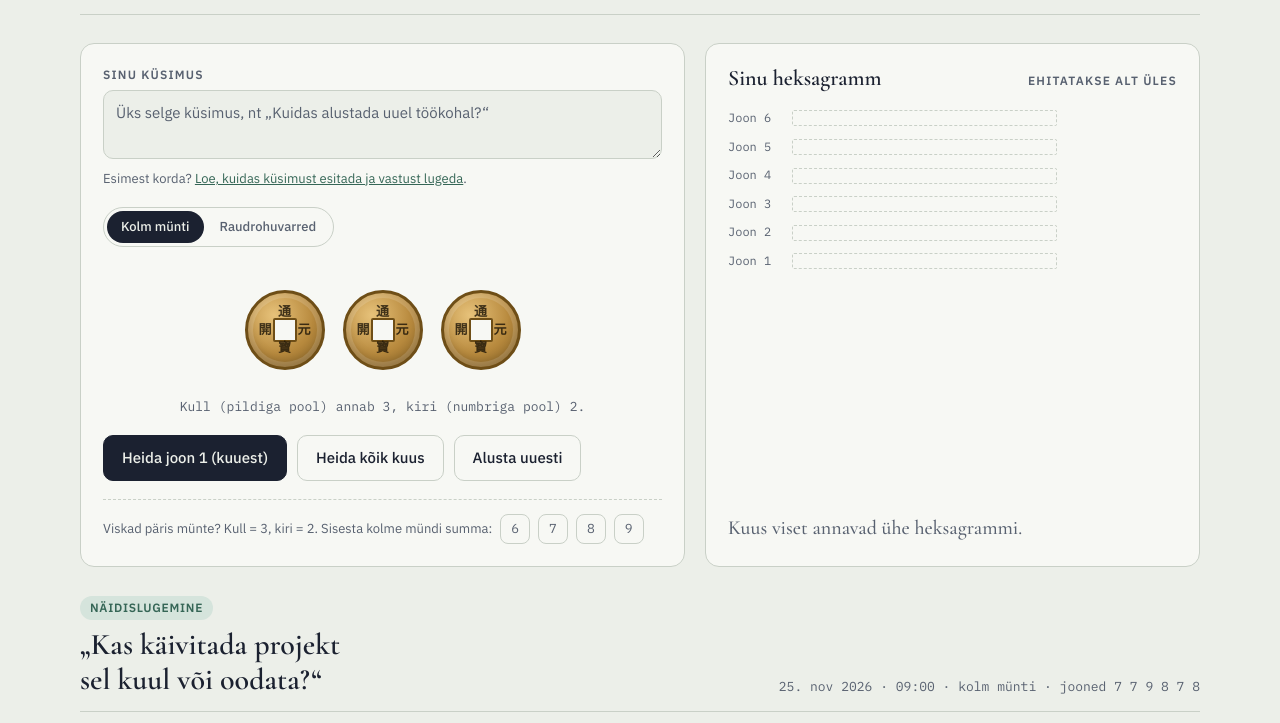
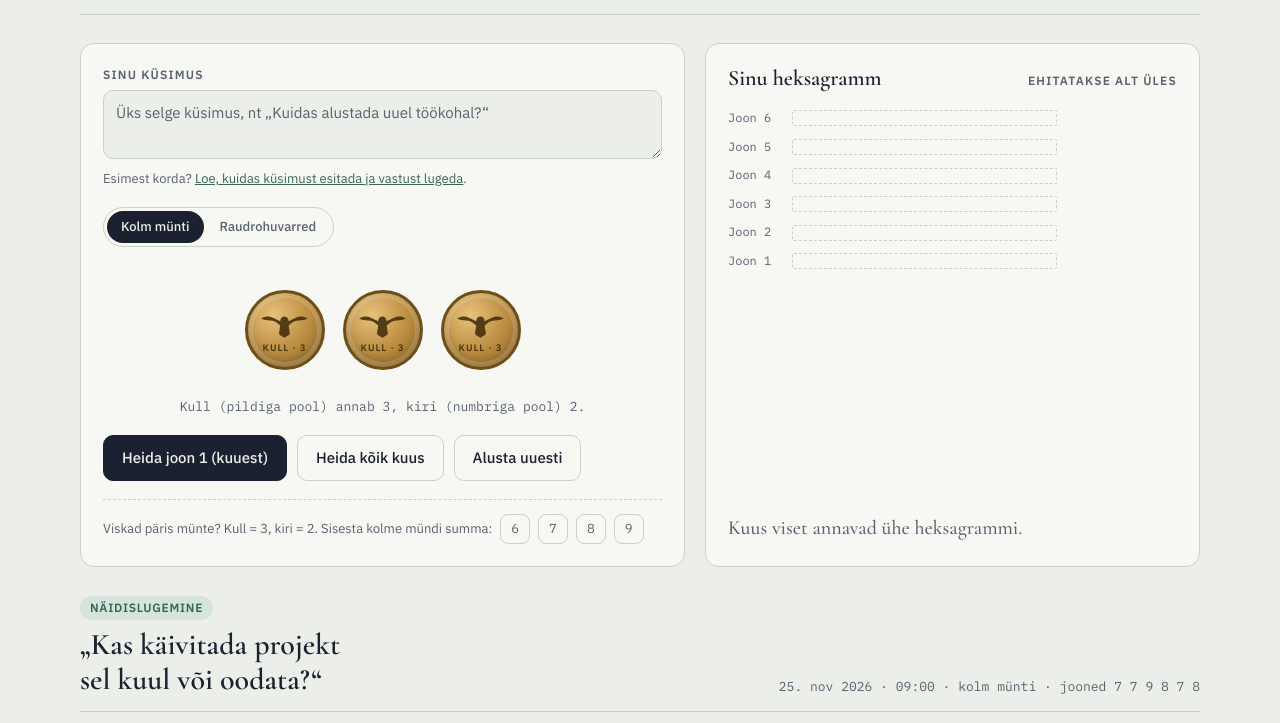
Before and after one commit to TarmoKouhkna/raudrohi-ja-munt, a plain HTML site: page index.html in a window 1280 px wide. Shown: the part 77-800 px from the top of the page. Drawn offline with nearby package versions, Linux system fonts and the light colour scheme.

Commit message:
Virtuaalmündid: kull ja kiri
Hiina aukudega mündi asemel on kullipoolel (kuldne) lendav kull ja
kiri „kull · 3“, kirjapoolel (hõbedane) suur number 2 ja kiri „kiri“.
Mündid on ekraanilugeja eest peidetud – tulemuse rida ütleb sama sõnadega.

Co-Authored-By: Claude Opus 5.5 <noreply@anthropic.com>
Claude-Session: https://claude.ai/code/session_01JxijvJ5bv1T6aRFMVVFvzh

```diff
--- a/index.html
+++ b/index.html
@@ -34,7 +34,7 @@ img{max-width:100%}
   --paper:#ECEFE9; --surface:#F7F8F4; --sunk:#E2E6DF;
   --ink:#1B2130; --muted:#586170; --rule:#C9D0C7;
   --bronze:#8A611E; --bronze-soft:#E9DcC0; --jade:#356656; --jade-soft:#D5E4DC;
-  --coin-yang:#B88A3E; --coin-yin:#5F6B5A; --coin-edge:#6E4E17;
+  --coin-yang:#B88A3E; --coin-yin:#AEB5BC; --coin-edge:#6E4E17;
   --f-display:"Cormorant Garamond", "Iowan Old Style", Georgia, serif;
   --f-body:"IBM Plex Sans", system-ui, -apple-system, "Segoe UI", sans-serif;
   --f-han:"Noto Serif TC", "Songti TC", "PMingLiU", serif;
@@ -44,14 +44,14 @@ img{max-width:100%}
   --paper:#10141B; --surface:#171C25; --sunk:#0C1016;
   --ink:#E3E6DE; --muted:#9AA2AD; --rule:#2B323D;
   --bronze:#D3A75C; --bronze-soft:#3A3020; --jade:#86BBA7; --jade-soft:#1D3029;
-  --coin-yang:#C99A4C; --coin-yin:#6F7C69; --coin-edge:#3E2C0C;
+  --coin-yang:#C99A4C; --coin-yin:#A2AAB1; --coin-edge:#3E2C0C;
   color-scheme:dark;
 }}
 :root[data-theme="dark"]{
   --paper:#10141B; --surface:#171C25; --sunk:#0C1016;
   --ink:#E3E6DE; --muted:#9AA2AD; --rule:#2B323D;
   --bronze:#D3A75C; --bronze-soft:#3A3020; --jade:#86BBA7; --jade-soft:#1D3029;
-  --coin-yang:#C99A4C; --coin-yin:#6F7C69; --coin-edge:#3E2C0C;
+  --coin-yang:#C99A4C; --coin-yin:#A2AAB1; --coin-edge:#3E2C0C;
   color-scheme:dark;
 }
 *{box-sizing:border-box}
@@ -88,15 +88,14 @@ textarea::placeholder{color:var(--muted)}
 .seg button[aria-pressed="true"]{background:var(--ink);color:var(--paper)}
 .coins{display:flex;gap:18px;justify-content:center;padding-block:18px 6px;perspective:600px;min-height:118px;align-items:center}
 .coin{width:80px;height:80px;position:relative;transform-style:preserve-3d;transition:transform .7s cubic-bezier(.2,.7,.2,1)}
-.coin .face{position:absolute;inset:0;border-radius:50%;backface-visibility:hidden;display:grid;place-items:center;border:3px solid var(--coin-edge);box-shadow:inset 0 0 0 5px rgba(255,255,255,.14), inset 0 -6px 10px rgba(0,0,0,.18)}
-.coin .face::before{content:"";width:20px;height:20px;background:var(--surface);border:2px solid var(--coin-edge);border-radius:2px}
-.coin .face span{position:absolute;font-family:var(--f-han);font-size:13px;font-weight:700;color:rgba(20,14,4,.78)}
-.coin .face span:nth-child(1){top:9px}.coin .face span:nth-child(2){bottom:9px}
-.coin .face span:nth-child(3){left:11px}.coin .face span:nth-child(4){right:11px}
+.coin .face{position:absolute;inset:0;border-radius:50%;backface-visibility:hidden;display:flex;flex-direction:column;align-items:center;justify-content:center;gap:2px;border:3px solid var(--coin-edge);box-shadow:inset 0 0 0 5px rgba(255,255,255,.16), inset 0 -6px 10px rgba(0,0,0,.18)}
 .coin .yang{background:radial-gradient(circle at 35% 30%, #E7C27A 0, var(--coin-yang) 55%, #8A6424 100%)}
-.coin .yin{background:radial-gradient(circle at 35% 30%, #9DAA92 0, var(--coin-yin) 60%, #3E4838 100%);transform:rotateY(180deg)}
-.coin .yin span{color:rgba(230,236,224,.85)}
-.coin .val{position:absolute;bottom:-26px;left:0;right:0;text-align:center;font-family:var(--f-mono);font-size:12px;color:var(--muted);transform:translateZ(1px)}
+.coin .yin{background:radial-gradient(circle at 35% 30%, #F2F4F5 0, var(--coin-yin) 58%, #66707A 100%);border-color:#59626B;transform:rotateY(180deg)}
+.coin .bird{width:66%;height:auto;fill:rgba(62,40,8,.85);margin-top:10%;margin-bottom:4%}
+.coin .num{font-family:var(--f-display);font-weight:700;font-size:40px;line-height:.85;color:rgba(26,32,42,.85);margin-top:6%}
+.coin .cap{font-family:var(--f-body);font-size:9.5px;font-weight:600;letter-spacing:.1em;text-transform:uppercase;line-height:1}
+.coin .yang .cap{color:rgba(62,40,8,.88)}
+.coin .yin .cap{color:rgba(26,32,42,.82)}
 .yarrow-note{display:none;text-align:center;color:var(--muted);font-size:13px;max-width:36ch;margin:0 auto}
 .method-yarrow .coins .coin{display:none}
 .method-yarrow .yarrow-note{display:block}
@@ -289,6 +288,8 @@ footer{margin-top:40px;color:var(--muted);font-size:12px;border-top:1px solid va
 }
 @media (max-width: 480px){
   .coin{width:66px;height:66px}
+  .coin .num{font-size:33px}
+  .coin .cap{font-size:8.5px}
   .coins{gap:12px}
   .brow{grid-template-columns:42px minmax(0,1fr) 84px;gap:8px}
   .chg-row{grid-template-columns:minmax(0,1fr);gap:4px}
@@ -335,9 +336,9 @@ footer{margin-top:40px;color:var(--muted);font-size:12px;border-top:1px solid va
           </div>
           <div>
             <div class="coins" id="coins" aria-live="polite">
-              <div class="coin" data-i="0"><div class="face yang"><span>通</span><span>寶</span><span>開</span><span>元</span></div><div class="face yin"><span>陰</span><span>陰</span><span>陰</span><span>陰</span></div></div>
-              <div class="coin" data-i="1"><div class="face yang"><span>通</span><span>寶</span><span>開</span><span>元</span></div><div class="face yin"><span>陰</span><span>陰</span><span>陰</span><span>陰</span></div></div>
-              <div class="coin" data-i="2"><div class="face yang"><span>通</span><span>寶</span><span>開</span><span>元</span></div><div class="face yin"><span>陰</span><span>陰</span><span>陰</span><span>陰</span></div></div>
+              <div class="coin" data-i="0" aria-hidden="true"><div class="face yang"><svg class="bird" viewBox="0.5 8.5 23 11" aria-hidden="true"><path d="M12 9.2c.9 0 1.6.6 1.8 1.4l.2.8 3.4-1.6c1.7-.8 3.7-.7 5.4.2l.2.1c-.9.5-1.9.8-2.9.9l-1.4.1c-1.5.1-2.9.7-4 1.7l-.7.6.5 3.3c.1.6-.2 1.2-.7 1.5l-1.8 1-1.8-1c-.5-.3-.8-.9-.7-1.5l.5-3.3-.7-.6c-1.1-1-2.5-1.6-4-1.7l-1.4-.1c-1-.1-2-.4-2.9-.9l.2-.1c1.7-.9 3.7-1 5.4-.2l3.4 1.6.2-.8c.2-.8.9-1.4 1.8-1.4z"/></svg><span class="cap">kull · 3</span></div><div class="face yin"><span class="num">2</span><span class="cap">kiri</span></div></div>
+              <div class="coin" data-i="1" aria-hidden="true"><div class="face yang"><svg class="bird" viewBox="0.5 8.5 23 11" aria-hidden="true"><path d="M12 9.2c.9 0 1.6.6 1.8 1.4l.2.8 3.4-1.6c1.7-.8 3.7-.7 5.4.2l.2.1c-.9.5-1.9.8-2.9.9l-1.4.1c-1.5.1-2.9.7-4 1.7l-.7.6.5 3.3c.1.6-.2 1.2-.7 1.5l-1.8 1-1.8-1c-.5-.3-.8-.9-.7-1.5l.5-3.3-.7-.6c-1.1-1-2.5-1.6-4-1.7l-1.4-.1c-1-.1-2-.4-2.9-.9l.2-.1c1.7-.9 3.7-1 5.4-.2l3.4 1.6.2-.8c.2-.8.9-1.4 1.8-1.4z"/></svg><span class="cap">kull · 3</span></div><div class="face yin"><span class="num">2</span><span class="cap">kiri</span></div></div>
+              <div class="coin" data-i="2" aria-hidden="true"><div class="face yang"><svg class="bird" viewBox="0.5 8.5 23 11" aria-hidden="true"><path d="M12 9.2c.9 0 1.6.6 1.8 1.4l.2.8 3.4-1.6c1.7-.8 3.7-.7 5.4.2l.2.1c-.9.5-1.9.8-2.9.9l-1.4.1c-1.5.1-2.9.7-4 1.7l-.7.6.5 3.3c.1.6-.2 1.2-.7 1.5l-1.8 1-1.8-1c-.5-.3-.8-.9-.7-1.5l.5-3.3-.7-.6c-1.1-1-2.5-1.6-4-1.7l-1.4-.1c-1-.1-2-.4-2.9-.9l.2-.1c1.7-.9 3.7-1 5.4-.2l3.4 1.6.2-.8c.2-.8.9-1.4 1.8-1.4z"/></svg><span class="cap">kull · 3</span></div><div class="face yin"><span class="num">2</span><span class="cap">kiri</span></div></div>
               <p class="yarrow-note">Jäljendab 49 raudrohuvarre meetodi tõenäosusi iga joone kohta:<br>6 → 1/16 · 7 → 5/16 · 8 → 7/16 · 9 → 3/16</p>
             </div>
             <div class="tally" id="tally">Kull (pildiga pool) annab 3, kiri (numbriga pool) 2.</div>
```
